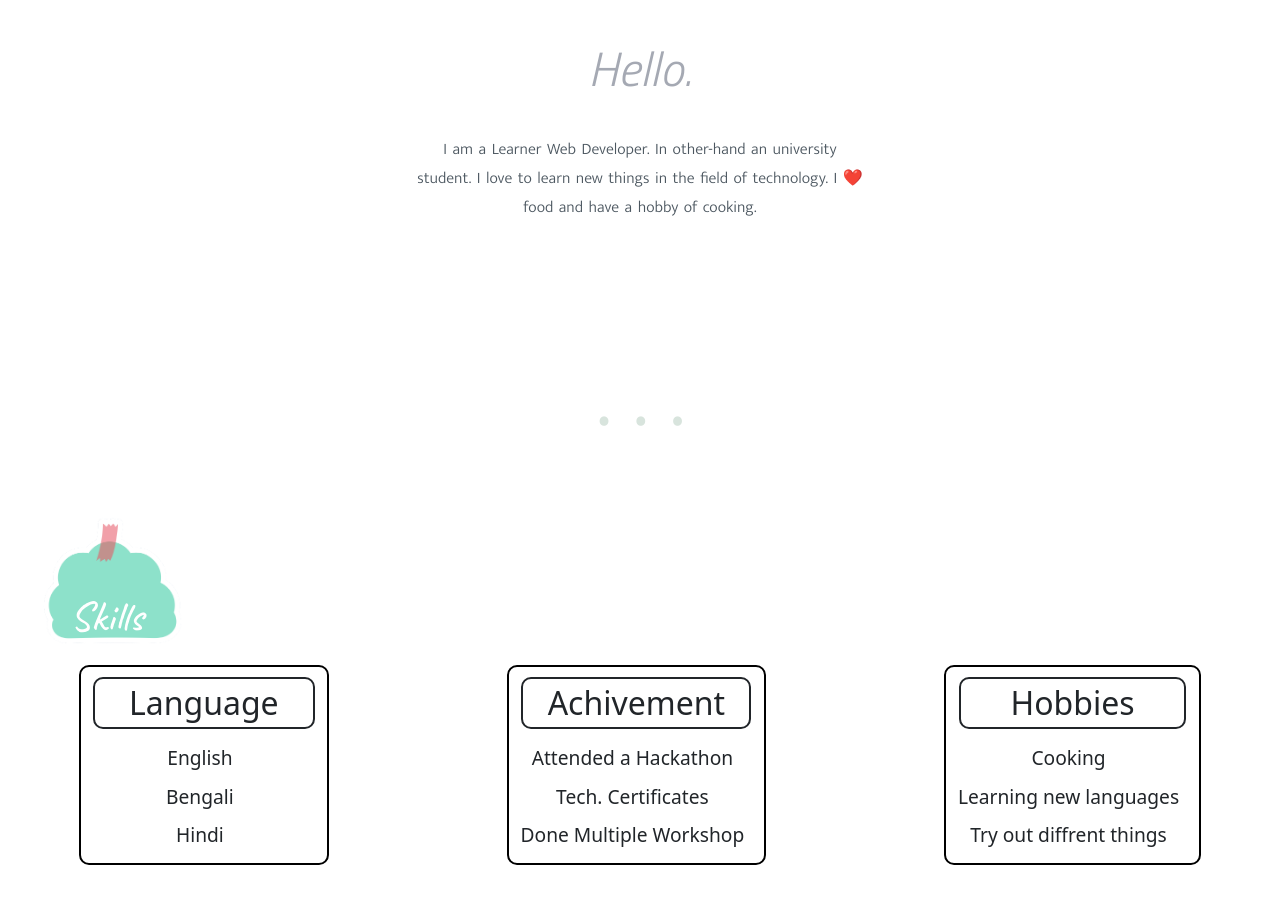
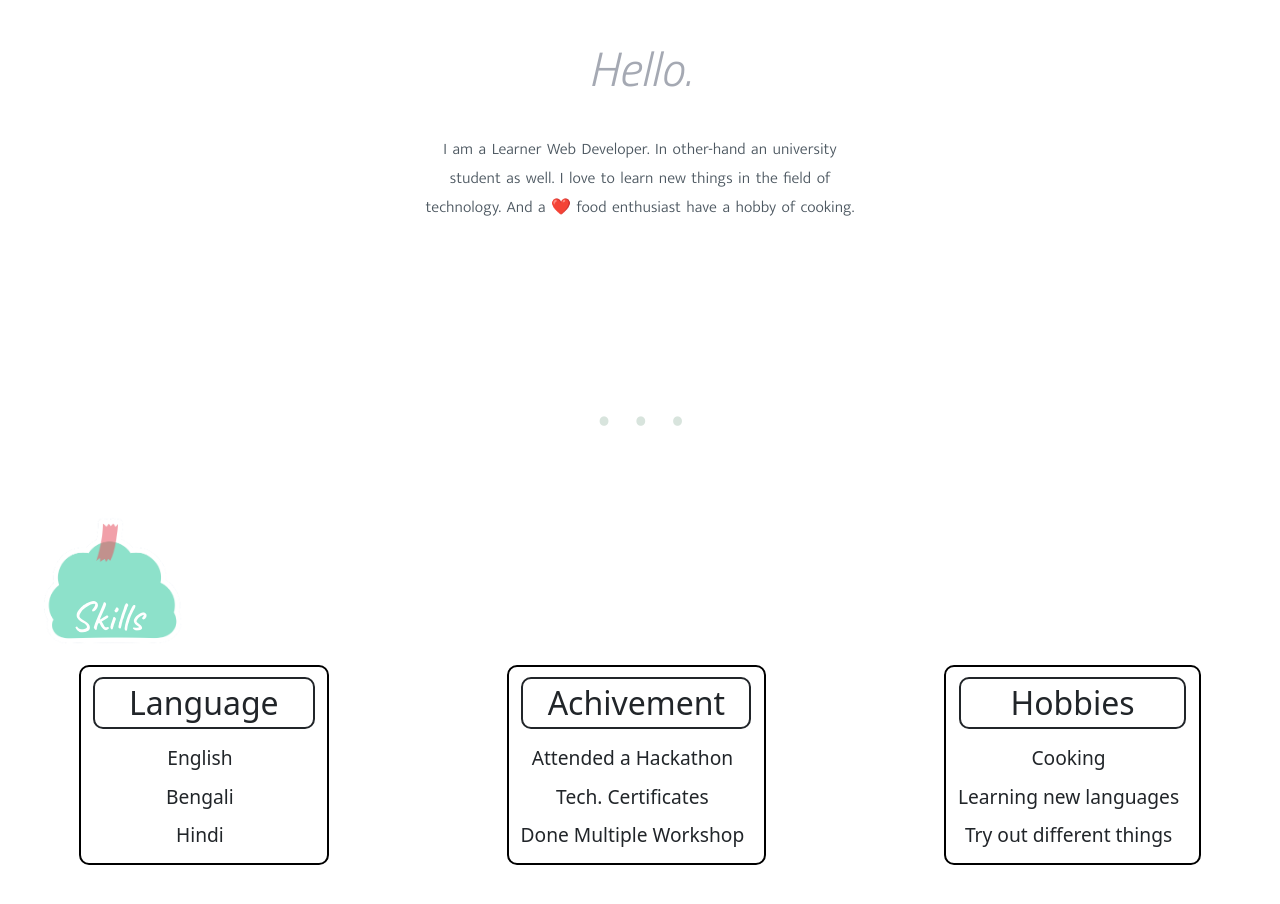
Before and after one commit to Alex007rup/html-css-personalized-website, a plain HTML site: page index.html in a window 1280 px wide. Shown: the part 1120-2024 px from the top of the page. Drawn offline with nearby package versions, Linux system fonts and the light colour scheme.

Commit message:
index.html

```diff
--- a/index.html
+++ b/index.html
@@ -39,8 +39,8 @@
             <div class="center-heading-1">
                 <h2 class="hello-mess">Hello.</h2>
                 <p>
-                    I am a Learner Web Developer. In other-hand an university student. I love to
-                    learn new things in the field of technology. I ❤️ food and have a
+                    I am a Learner Web Developer. In other-hand an university student as well. I love to
+                    learn new things in the field of technology. And a ❤️ food enthusiast have a
                     hobby of cooking.
                 </p>
                 <p id="dot">. . .</p>
@@ -73,7 +73,7 @@
                 <ul>
                     <li>Cooking</li>
                     <li>Learning new languages</li>
-                    <li>Try out diffrent things</li>
+                    <li>Try out different things</li>
                 </ul>
             </div>
             <p id="dot-1">. . .</p>
```
